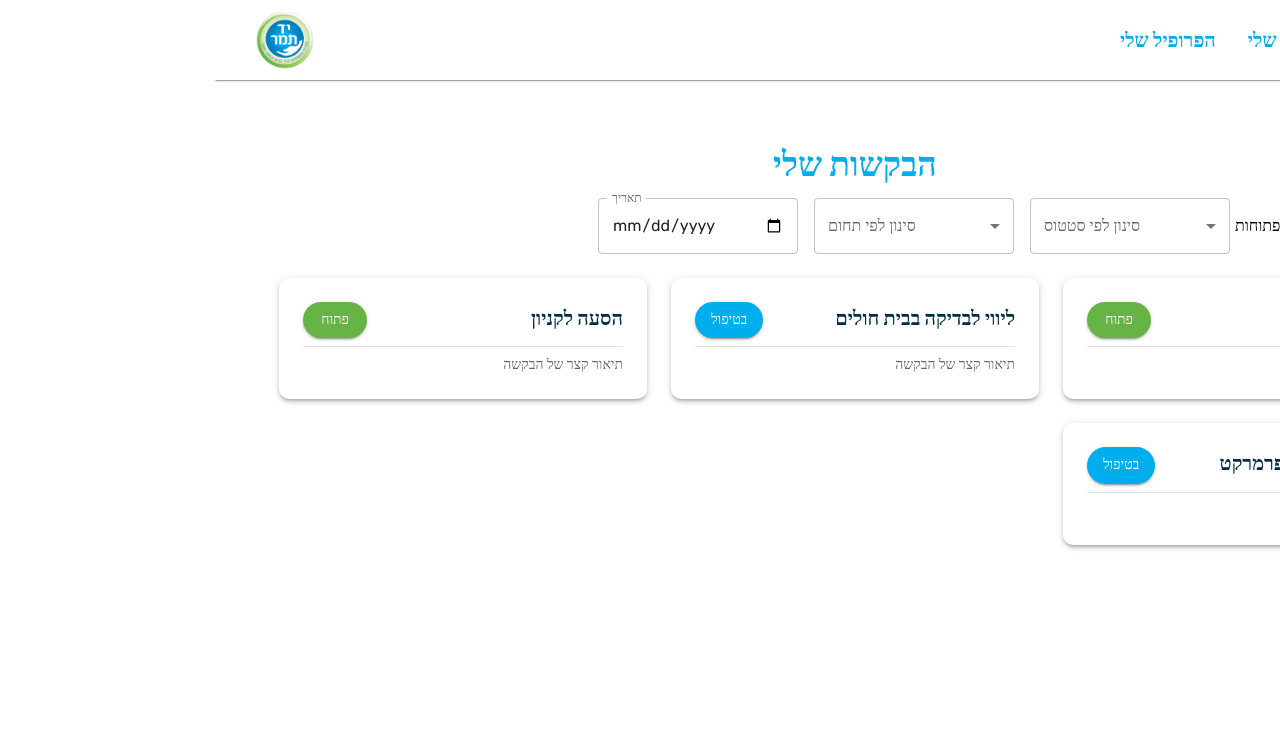
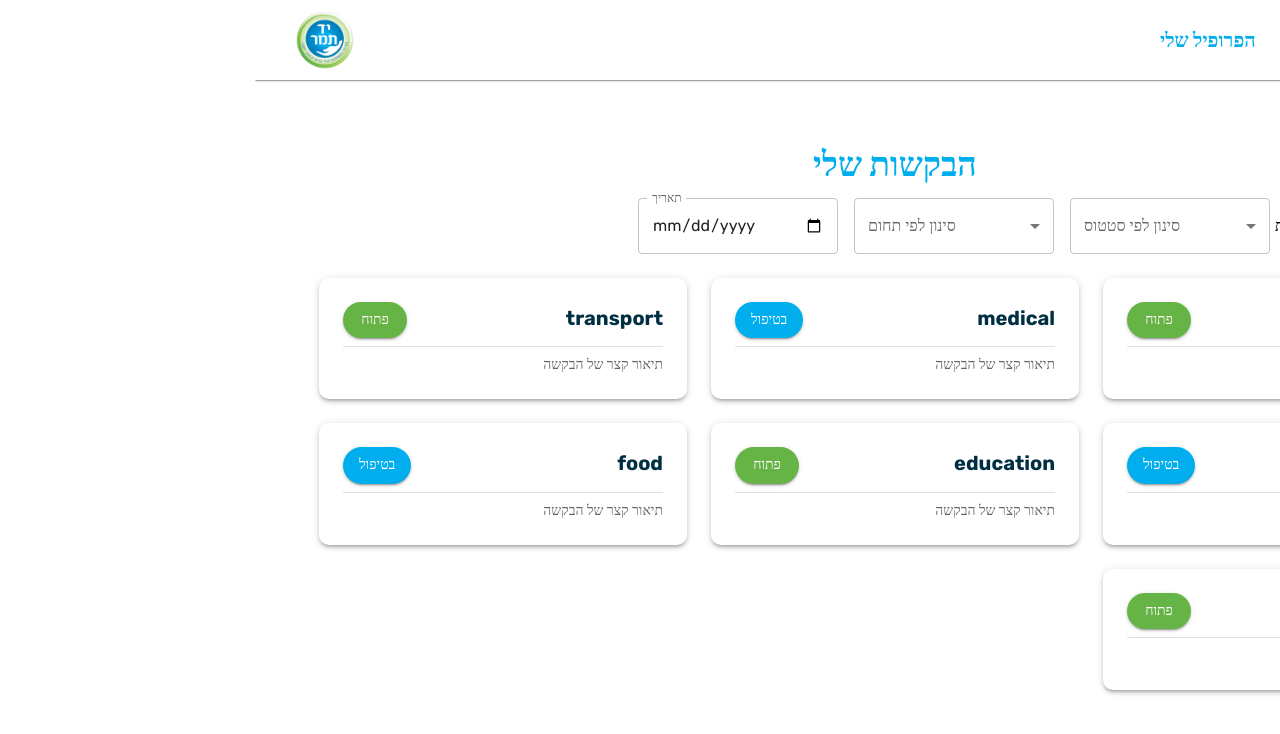
Before and after one commit to Hackaton-Yad-Tamar/Front, a React (Vite) app: page /requests in a window 1280 px wide. Shown: the top 734 px of the page. Built offline with nearby package versions, Linux system fonts and the light colour scheme.

Commit message:
fake data

```diff
--- a/src/views/FamilyView/pages/MyRequests.tsx
+++ b/src/views/FamilyView/pages/MyRequests.tsx
@@ -1,6 +1,101 @@
 import { Box, Button, Checkbox, Container, Divider, FormControlLabel, Grid, MenuItem, Paper, TextField, Typography } from "@mui/material";
 import React from "react";
 import { themeColors } from "../../../App";
+
+const requests = [
+    {
+        id: "REQ1001",
+        family_id: 201,
+        request_type: "food",
+        description: "Need grocery supplies for a family of 4",
+        city_id: 3,
+        status_id: 1,
+        is_urgent: true,
+        assigned_volunteer_id: 101,
+        expected_completion: "2025-03-06T10:30:00.000Z",
+        preferred_datetime: "2025-03-06T09:00:00.000Z",
+        created_at: "2025-03-05T14:00:00.000Z",
+    },
+    {
+        id: "REQ1002",
+        family_id: 202,
+        request_type: "medical",
+        description: "Elderly person needs prescription delivery",
+        city_id: 5,
+        status_id: 2,
+        is_urgent: false,
+        assigned_volunteer_id: 102,
+        expected_completion: "2025-03-07T12:00:00.000Z",
+        preferred_datetime: "2025-03-07T10:30:00.000Z",
+        created_at: "2025-03-05T16:30:00.000Z",
+    },
+    {
+        id: "REQ1003",
+        family_id: 203,
+        request_type: "transport",
+        description: "Need transportation to hospital for check-up",
+        city_id: 7,
+        status_id: 1,
+        is_urgent: true,
+        assigned_volunteer_id: 103,
+        expected_completion: "2025-03-05T18:00:00.000Z",
+        preferred_datetime: "2025-03-05T17:30:00.000Z",
+        created_at: "2025-03-05T12:15:00.000Z",
+    },
+    {
+        id: "REQ1004",
+        family_id: 204,
+        request_type: "home repair",
+        description: "Fixing a broken window for a senior citizen",
+        city_id: 2,
+        status_id: 3,
+        is_urgent: false,
+        assigned_volunteer_id: 104,
+        expected_completion: "2025-03-10T15:00:00.000Z",
+        preferred_datetime: "2025-03-10T13:00:00.000Z",
+        created_at: "2025-03-04T09:00:00.000Z",
+    },
+    {
+        id: "REQ1005",
+        family_id: 205,
+        request_type: "education",
+        description: "Looking for a tutor to help a child with math",
+        city_id: 6,
+        status_id: 1,
+        is_urgent: false,
+        assigned_volunteer_id: 105,
+        expected_completion: "2025-03-08T17:00:00.000Z",
+        preferred_datetime: "2025-03-08T15:30:00.000Z",
+        created_at: "2025-03-05T11:45:00.000Z",
+    },
+    {
+        id: "REQ1006",
+        family_id: 206,
+        request_type: "food",
+        description: "Single parent needs baby food and essentials",
+        city_id: 4,
+        status_id: 2,
+        is_urgent: true,
+        assigned_volunteer_id: 106,
+        expected_completion: "2025-03-06T08:00:00.000Z",
+        preferred_datetime: "2025-03-06T07:30:00.000Z",
+        created_at: "2025-03-05T13:20:00.000Z",
+    },
+    {
+        id: "REQ1007",
+        family_id: 207,
+        request_type: "companionship",
+        description: "Elderly woman needs someone to talk to for an hour",
+        city_id: 9,
+        status_id: 1,
+        is_urgent: false,
+        assigned_volunteer_id: 107,
+        expected_completion: "2025-03-09T11:00:00.000Z",
+        preferred_datetime: "2025-03-09T10:30:00.000Z",
+        created_at: "2025-03-05T15:10:00.000Z",
+    },
+];
+
 
 const MyRequests: React.FC = () => {
     return (
@@ -21,11 +116,11 @@ const MyRequests: React.FC = () => {
                 <TextField label="תאריך" type="date" InputLabelProps={{ shrink: true }} sx={{ minWidth: 200 }} />
             </Box>
             <Grid container spacing={3}>
-                {["חברה לקשישה", "ליווי לבדיקה בבית חולים", "הסעה לקניון", "עזרה בקניות בסופרמרקט"].map((title, index) => (
+                {requests.map((request, index) => (
                     <Grid item xs={12} sm={6} md={4} key={index}>
-                        <Paper sx={{ p: 3, borderRadius: "10px", boxShadow: 3 }}>
+                        <Paper sx={{ p: 3, borderRadius: "10px", boxShadow: 3 }} >
                             <Box display="flex" justifyContent="space-between">
-                                <Typography variant="h6" fontWeight="bold" textAlign="right" sx={{ color: themeColors.darkBlue }}>{title}</Typography>
+                                <Typography variant="h6" fontWeight="bold" textAlign="right" sx={{ color: themeColors.darkBlue }}>{request.request_type}</Typography>
                                 <Button variant="contained" sx={{ alignSelf: "start", borderRadius: "20px", backgroundColor: index % 2 === 0 ? themeColors.lightGreen : themeColors.lightBlue }}>
                                     {index % 2 === 0 ? "פתוח" : "בטיפול"}
                                 </Button>
```
